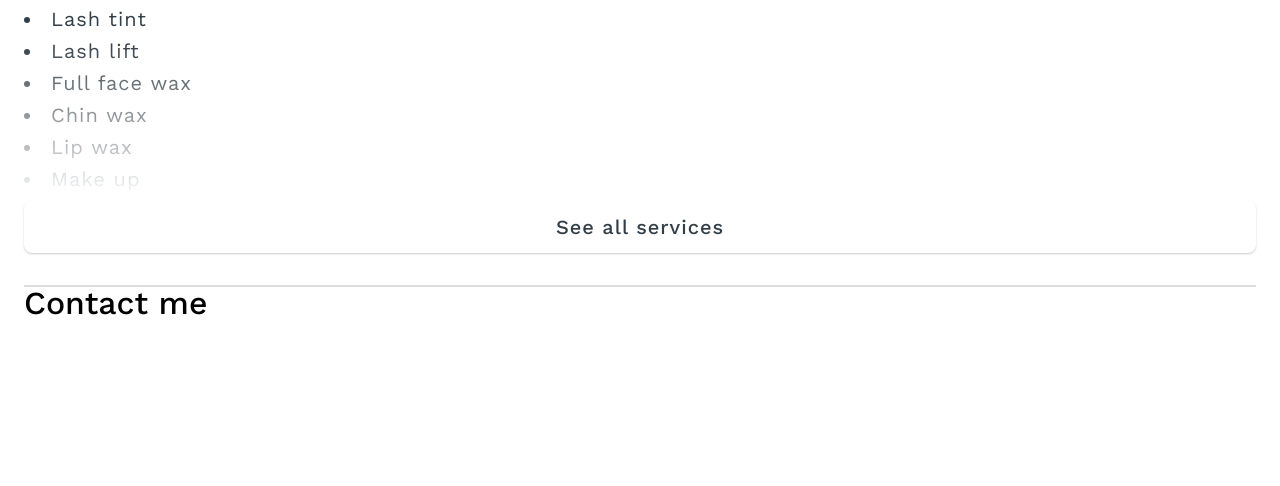
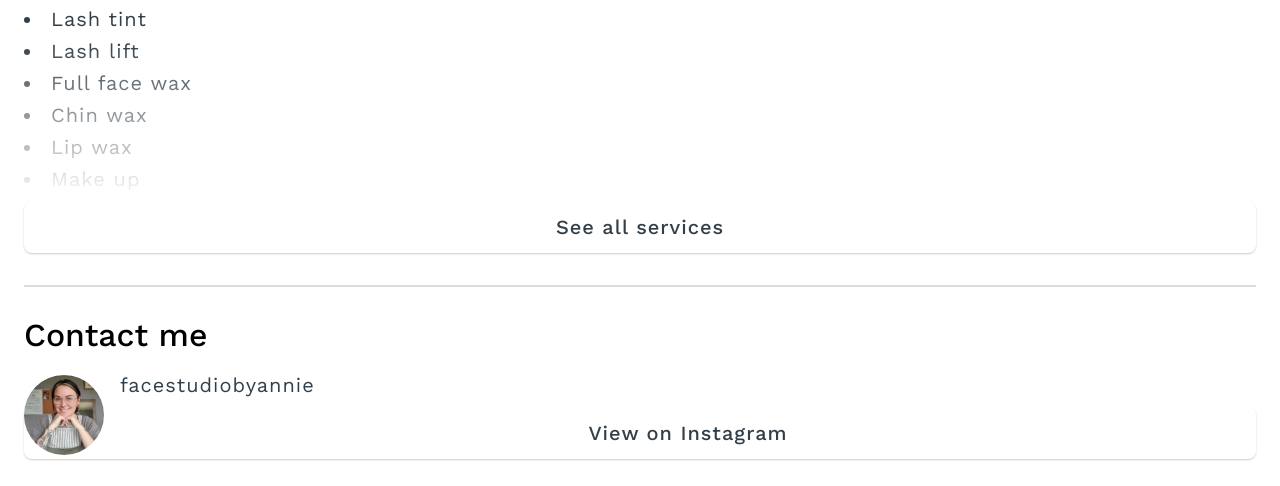
Before and after one commit to ocampco/face-studio, a Gatsby site: page / in a window 1280 px wide. Shown: the part 725-1211 px from the top of the page. Before the commit the page ends 1047 px from the top, so only its background shows below. Built offline with nearby package versions, Linux system fonts and the light colour scheme; Gatsby itself is replaced by a stand-in of ours.

Commit message:
Placeholder contact style

```diff
--- a/src/components/Contact.js
+++ b/src/components/Contact.js
@@ -1,9 +1,52 @@
 import React from 'react';
+import styled from 'styled-components';
+import { StaticImage } from 'gatsby-plugin-image';
+import BookingLink from './BookingLink';
+import { colors } from './../styles/variables';
+
+const Section = styled.section`
+  padding: 2rem 0;
+`;
+
+const Heading = styled.h2`
+  margin-bottom: 1.5rem;
+`;
+
+const Username = styled.h3`
+  margin-bottom: 0.75rem;
+`;
+
+const Avatar = styled.div`
+  float: left;
+  width: 5rem;
+  margin-right: 1rem;
+  overflow: hidden;
+  border-radius: 50%;
+`;
+
+const Card = styled.div`
+  font-size: 1.25rem;
+  letter-spacing: 1px;
+  font-weight: 400;
+  margin-bottom: 0.75rem;
+  color: ${colors.black};
+`;
 
 const Contact = () => (
-  <section>
-    <h2 id="Contact">Contact me</h2>
-  </section>
+  <Section>
+    <Heading id="Contact">Contact me</Heading>
+    <Avatar>
+      <StaticImage
+        src="./../images/avatar.jpg"
+        alt="Annie"
+        placeholder="blurred"
+      />
+    </Avatar>
+    <Card>
+      <Username>facestudiobyannie</Username>
+      <BookingLink text="View on Instagram" />
+    </Card>
+  </Section>
 );
 
 export default Contact;
```
Also changed, not shown: src/images/avatar.jpg (added).
